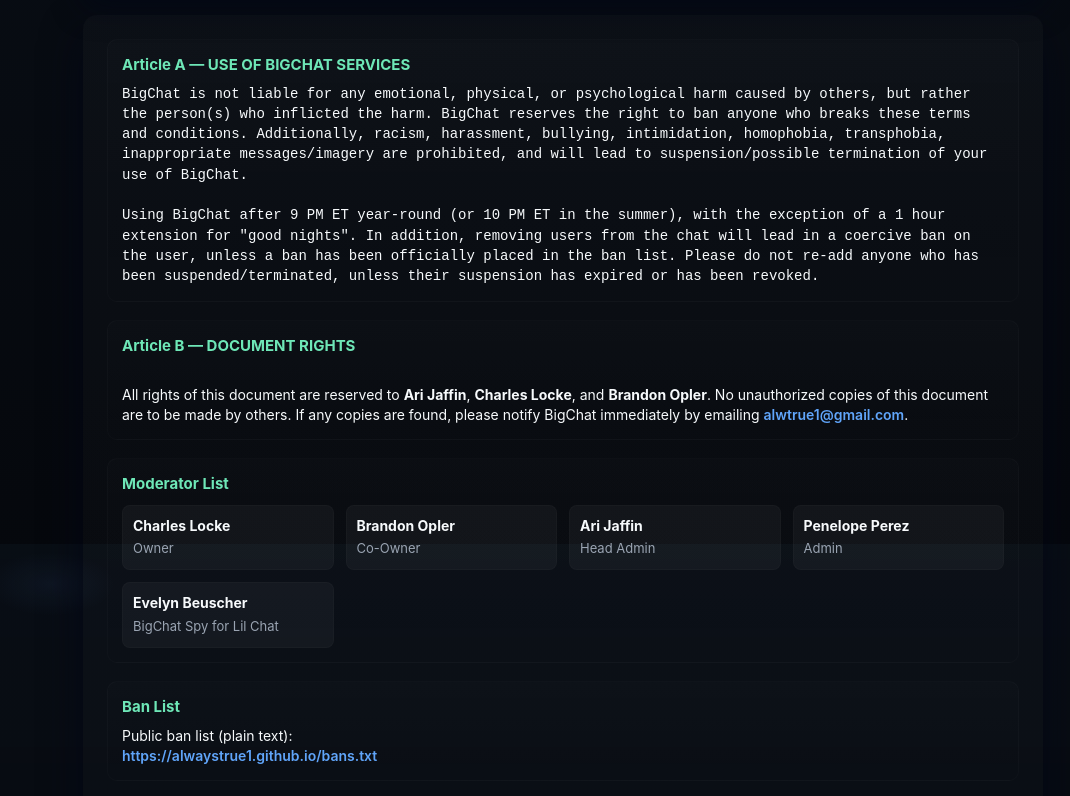
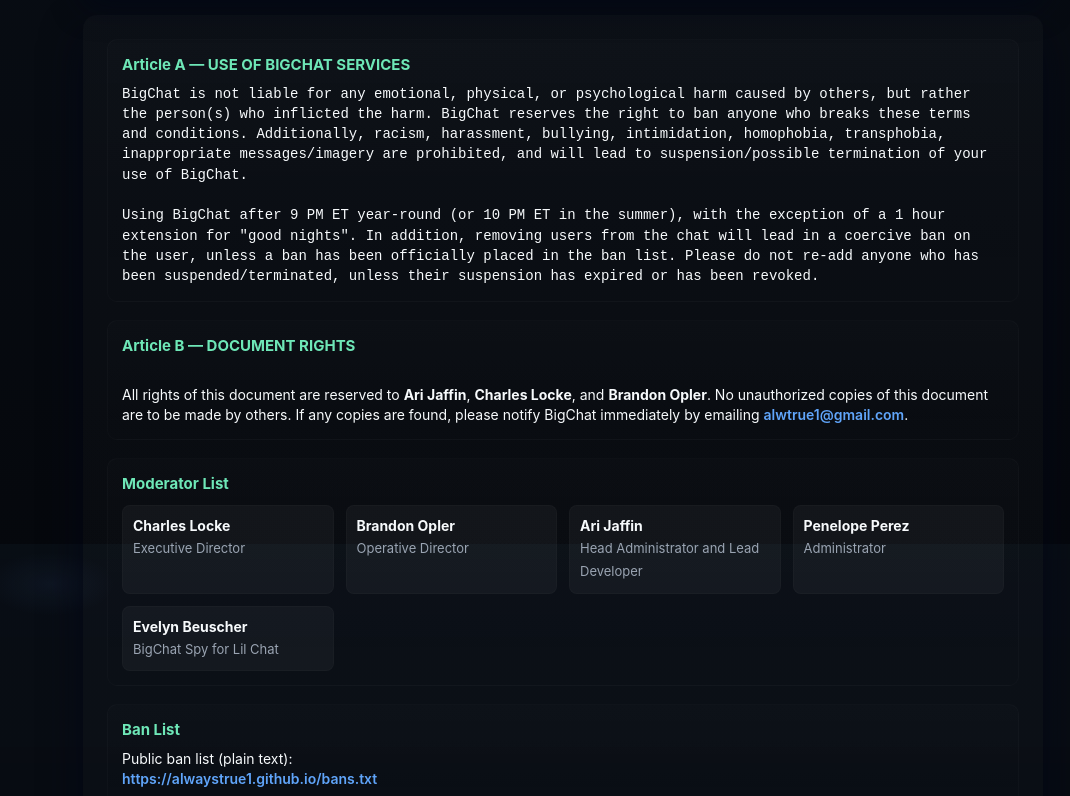
Before and after one commit to alwaystrue1/alwaystrue1.github.io, a plain HTML site: page declaration.html in a window 1280 px wide. Shown: the part 296-1092 px from the top of the page, without its empty margins (77-1147 px from the left). Drawn offline with Linux system fonts and the light colour scheme.

Commit message:
change names of roles

```diff
--- a/declaration.html
+++ b/declaration.html
@@ -197,10 +197,10 @@ All rights of this document are reserved to <strong>Ari Jaffin</strong>, <strong
 <section class="section" aria-labelledby="moderators">
 <h2 id="moderators">Moderator List</h2>
 <div class="mods" role="list">
-<div class="mod" role="listitem"><strong>Charles Locke</strong><span>Owner</span></div>
-<div class="mod" role="listitem"><strong>Brandon Opler</strong><span>Co-Owner</span></div>
-<div class="mod" role="listitem"><strong>Ari Jaffin</strong><span>Head Admin</span></div>
-<div class="mod" role="listitem"><strong>Penelope Perez</strong><span>Admin</span></div>
+<div class="mod" role="listitem"><strong>Charles Locke</strong><span>Executive Director</span></div>
+<div class="mod" role="listitem"><strong>Brandon Opler</strong><span>Operative Director</span></div>
+<div class="mod" role="listitem"><strong>Ari Jaffin</strong><span>Head Administrator and Lead Developer</span></div>
+<div class="mod" role="listitem"><strong>Penelope Perez</strong><span>Administrator</span></div>
 <div class="mod" role="listitem"><strong>Evelyn Beuscher</strong><span>BigChat Spy for Lil Chat</span></div>
 </div>
 </section>
```
